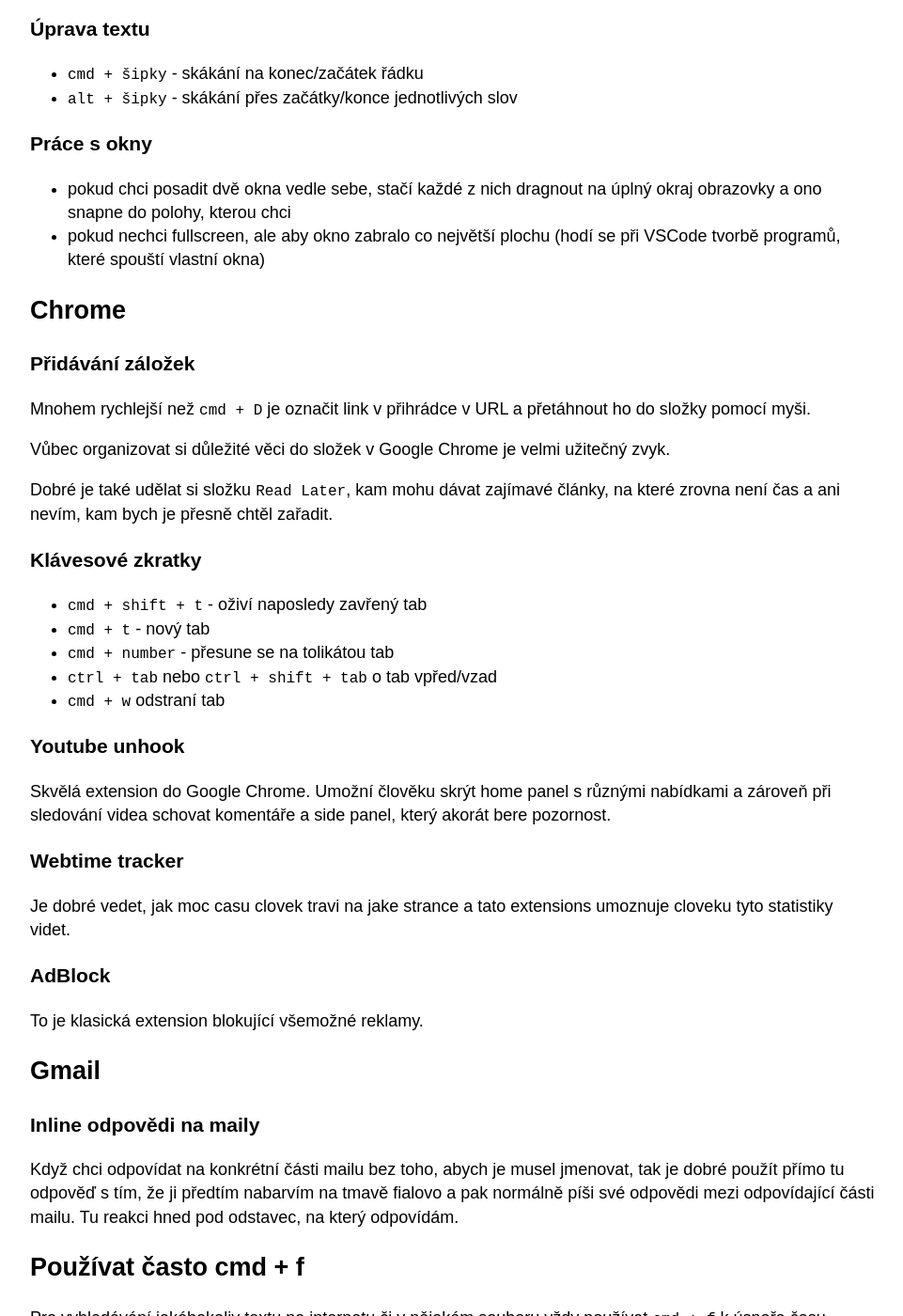
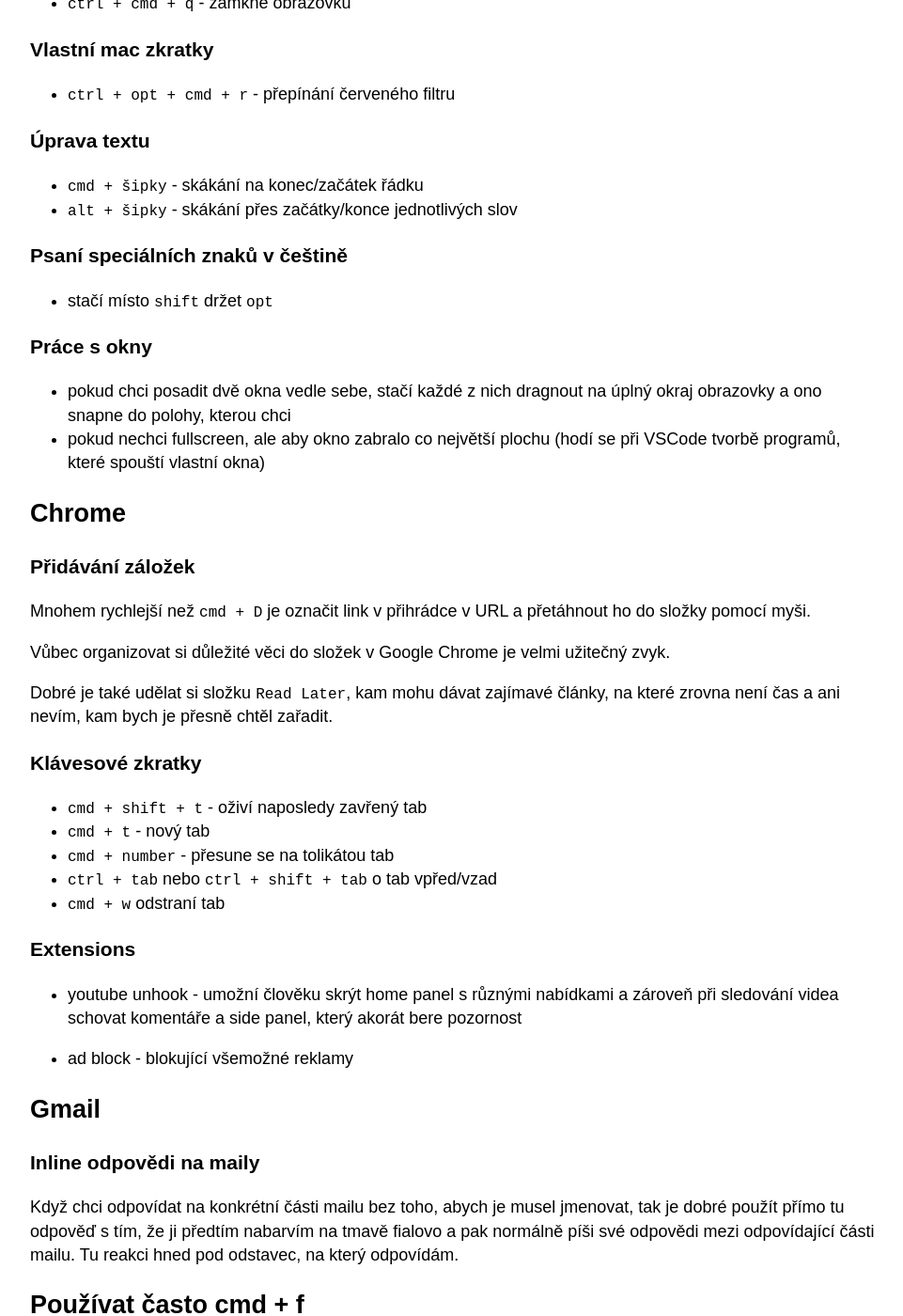
Before and after one commit to hartmaj2/hartmaj2.github.io, a Jekyll site: the page built from _posts/2024-10-06-post.md, in a window 1280 px wide and 1400 px high, scrolled down 699 px. Shown: the whole window at 94% size, without its empty margins (158-1119 px from the left). Built offline with Jekyll 4.4.1, drawn with Linux system fonts in a browser that asks for light colours; some of the changed text lies outside the part shown.

Commit message:
Update lifehacks

```diff
--- a/_posts/2024-10-06-post.md
+++ b/_posts/2024-10-06-post.md
@@ -30,6 +34,10 @@ Další výhoda je samozřejmě to, že má člověk potom klidnou mysl.
 
 - `cmd + šipky` - skákání na konec/začátek řádku
 - `alt + šipky` - skákání přes začátky/konce jednotlivých slov
+
+### Psaní speciálních znaků v češtině
+
+- stačí místo `shift` držet `opt`
 
 ### Práce s okny
 
@@ -54,27 +62,17 @@ Dobré je také udělat si složku `Read Later`, kam mohu dávat zajímavé čl
 - `ctrl + tab` nebo `ctrl + shift + tab` o tab vpřed/vzad
 - `cmd + w` odstraní tab
 
-### Youtube unhook
+### Extensions
 
-Skvělá extension do Google Chrome. Umožní člověku skrýt home panel s různými nabídkami a zároveň při sledování videa schovat komentáře a side panel, který akorát bere pozornost.
+- youtube unhook - umožní člověku skrýt home panel s různými nabídkami a zároveň při sledování videa schovat komentáře a side panel, který akorát bere pozornost
 
-### Webtime tracker
-
-Je dobré vedet, jak moc casu clovek travi na jake strance a tato extensions umoznuje cloveku tyto statistiky videt.
-
-### AdBlock
-
-To je klasická extension blokující všemožné reklamy.
-
-
+- ad block - blokující všemožné reklamy
 
 ## Gmail
 
 ### Inline odpovědi na maily
 
 Když chci odpovídat na konkrétní části mailu bez toho, abych je musel jmenovat, tak je dobré použít přímo tu odpověď s tím, že ji předtím nabarvím na tmavě fialovo a pak normálně píši své odpovědi mezi odpovídající části mailu. Tu reakci hned pod odstavec, na který odpovídám.
-
-
 
 ## Používat často cmd + f
 
@@ -85,15 +83,11 @@ Pro vyhledávání jakéhokoliv textu na internetu či v nějakém souboru vždy
 
 Lze použít regexpy a capture groups. Tzn. skupinu symbolů, které si chci zachovat si můžu chytit a potom ji použít v replace řetězci. Těch skupin můžu mít kolik chci, označují se `(nějaký_obsah)` a referencují se pomocí `$1`, `$2` atd.
 
-
-
 ## Omezit používání kurzoru pomocí klávesových zkratek
 - `opt + šipky` skáče přes slova
 - držením `shift` označuji vše od počátku držení až po aktuální pozici kurzoru
 - `cmd + šipky` skáče na konec/začátek řádku/dokumentu
 - `cmd + x` zkopíruje do clipboardu a zároveň odstraní zvolený text
-
-
 
 ## VS Code
 
@@ -110,13 +104,9 @@ Lze použít regexpy a capture groups. Tzn. skupinu symbolů, které si chci zac
 - `opt + click w/ cursor` multiple cursors
 - `cmd + shift + p` opens command palette
 
-
-
 ## Používat Siri
 
 `10 Minuten` automaticky nastaví časovač na 10 minut bez nutného kontextu
-
-
 
 ## Forest appka
 
```
Also changed, not shown: other parts of _posts/2024-10-06-post.md (+6 -4 lines).
